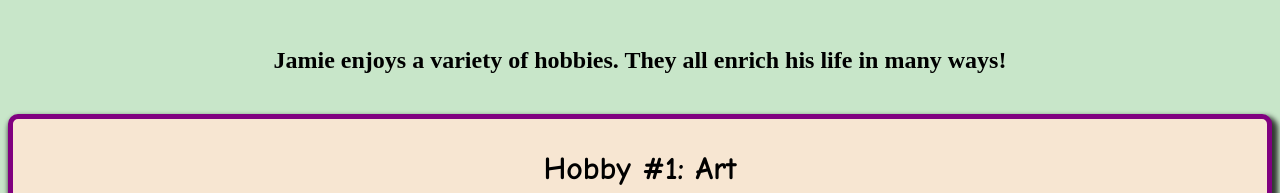
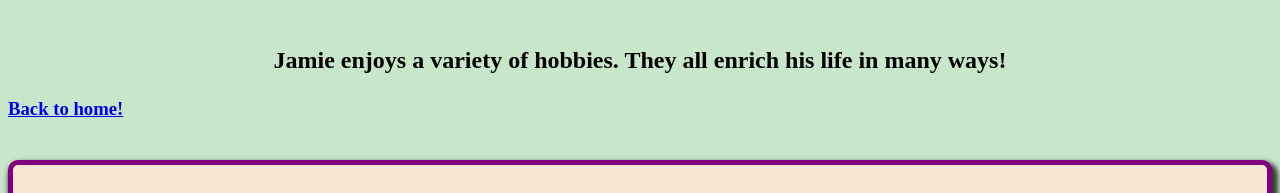
Before and after one commit to iRegretn0thing/Jamie.github.io, a plain HTML site: page hobbies-page.html in a window 1280 px wide. Shown: the part 256-449 px from the top of the page. Drawn offline with Linux system fonts and the light colour scheme.

Commit message:
Update hobbies-page.html

```diff
--- a/hobbies-page.html
+++ b/hobbies-page.html
@@ -12,6 +12,7 @@
 </div>
 <div id="Hobbies-content-container">
     <h3 id="Jamie-enjoys-a">Jamie enjoys a variety of hobbies. They all enrich his life in many ways!</h3>
+    <a id="back-home-link-hobbies" href="index.html" target="_self"><h3>Back to home!</h3></a>
 </div>
 <div id="art-pic-container">
 <h1 id="Art-title"> Hobby #1: Art</h1>
```
